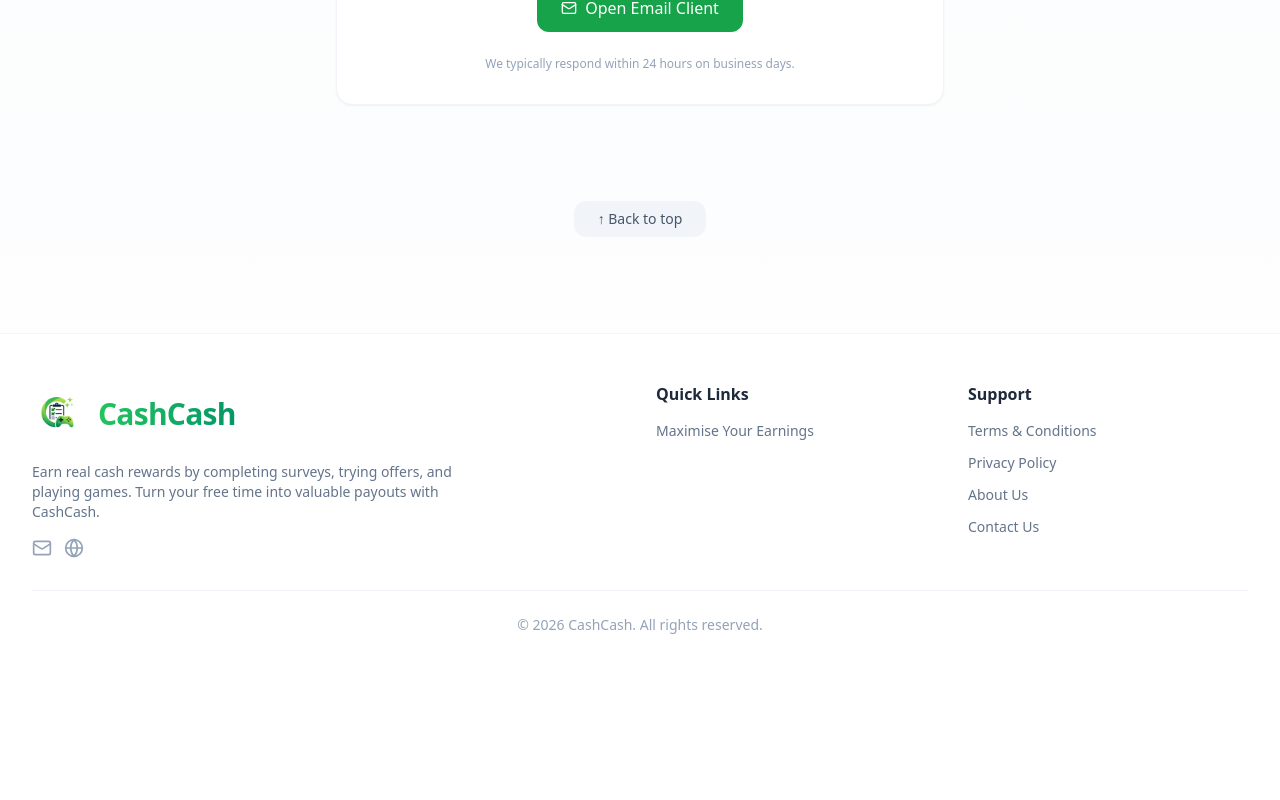
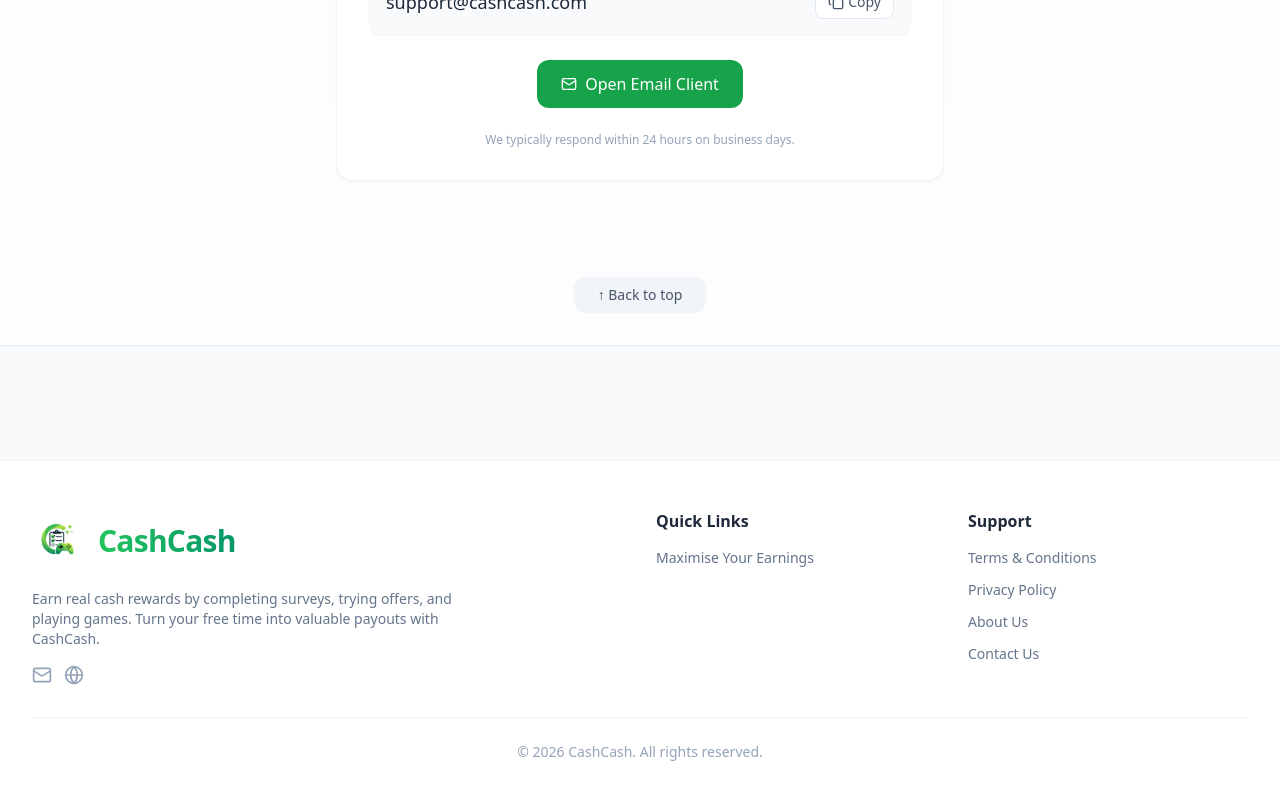
Before and after one commit to vikrantpahwa0/andha-paisa, a React (Vite) app in the folder andha-paisa/: page /contact-us in a window 1280 px wide. Shown: the part 806-1606 px from the top of the page. Before the commit the page ends 1489 px from the top, so only its background shows below. Built offline with nearby package versions, Linux system fonts and the light colour scheme; no server answers.

Commit message:
header and footer banners

```diff
--- /dev/null
+++ b/andha-paisa/src/components/ad-components/footer-banner.jsx
@@ -0,0 +1,79 @@
+// src/components/ad-components/FooterBanner.jsx
+import { useEffect, useRef, useState } from "react";
+
+export default function FooterBanner() {
+  const bannerRef = useRef(null);
+  const loaded = useRef(false);
+  const [isMobile, setIsMobile] = useState(false);
+
+  // Check screen size
+  useEffect(() => {
+    const checkMobile = () => {
+      setIsMobile(window.innerWidth <= 768);
+    };
+    checkMobile();
+    window.addEventListener('resize', checkMobile);
+    return () => window.removeEventListener('resize', checkMobile);
+  }, []);
+
+  // Load footer banner ad
+  useEffect(() => {
+    if (loaded.current) return;
+    if (!bannerRef.current) return;
+
+    const isMobileDevice = window.innerWidth <= 768;
+
+    const script = document.createElement("script");
+
+    if (isMobileDevice) {
+      script.src = "https://www.highperformanceformat.com/666294eb6c5aa819b9902f1956c425cc/invoke.js";
+    } else {
+      script.src = "https://www.highperformanceformat.com/fc742c6dceb14fd146a6494ce8a0049a/invoke.js";
+    }
+    script.async = true;
+
+    const config = document.createElement("script");
+    if (isMobileDevice) {
+      config.text = `
+        atOptions = {
+          'key' : '666294eb6c5aa819b9902f1956c425cc',
+          'format' : 'iframe',
+          'height' : 50,
+          'width' : 320,
+          'params' : {}
+        };
+      `;
+    } else {
+      config.text = `
+        atOptions = {
+          'key' : 'fc742c6dceb14fd146a6494ce8a0049a',
+          'format' : 'iframe',
+          'height' : 90,
+          'width' : 728,
+          'params' : {}
+        };
+      `;
+    }
+
+    bannerRef.current.appendChild(config);
+    bannerRef.current.appendChild(script);
+    loaded.current = true;
+
+    console.log("Footer banner loaded:", isMobileDevice ? "320x50 (mobile)" : "728x90 (desktop)");
+  }, [isMobile]);
+
+  return (
+    <div className="w-full bg-gray-50 py-3 flex justify-center border-t border-slate-200">
+      <div
+        ref={bannerRef}
+        style={{
+          width: isMobile ? '320px' : '728px',
+          minHeight: isMobile ? '50px' : '90px',
+          display: 'flex',
+          justifyContent: 'center',
+          alignItems: 'center'
+        }}
+      />
+    </div>
+  );
+}
--- a/andha-paisa/src/components/static/footer.jsx
+++ b/andha-paisa/src/components/static/footer.jsx
@@ -1,9 +1,15 @@
 import { Link } from "react-router-dom";
-import { Coins, Mail, Globe } from "lucide-react";
+import { Mail, Globe } from "lucide-react";
+import FooterBanner from "../ad-components/footer-banner";
 
 export default function Footer() {
   return (
-    <footer className="bg-white border-t border-slate-100 mt-16">
+    <>
+      {/* Banner Ad Below Footer */}
+      <FooterBanner />
+
+      {/* Footer */}
+      <footer className="bg-white border-t border-slate-100">
         <div className="max-w-7xl mx-auto px-4 sm:px-6 lg:px-8 py-12">
           <div className="grid grid-cols-1 md:grid-cols-4 gap-8">
             {/* Brand Column - CashCash */}
@@ -14,7 +20,6 @@ export default function Footer() {
                   alt="CashCash Logo"
                   className="w-16 h-16 object-contain scale-110 -ml-1"
                 />
-
                 <span className="text-3xl font-bold tracking-tight bg-gradient-to-r from-green-500 to-emerald-600 bg-clip-text text-transparent">
                   CashCash
                 </span>
@@ -78,5 +83,6 @@ export default function Footer() {
           </div>
         </div>
       </footer>
+    </>
   );
 }
--- a/andha-paisa/src/components/static/header.jsx
+++ b/andha-paisa/src/components/static/header.jsx
@@ -1,6 +1,7 @@
 import { useState } from "react";
 import { Link, useNavigate, useLocation } from "react-router-dom";
 import { Coins, Menu, X } from "lucide-react";
+import HeaderBanner from "../ad-components/468x60-home";
 
 export default function Header() {
   const [isMenuOpen, setIsMenuOpen] = useState(false);
@@ -14,13 +15,11 @@ export default function Header() {
     closeMenu();
 
     if (location.pathname === "/") {
-      // Already on homepage - just scroll
       const element = document.getElementById(sectionId);
       if (element) {
         element.scrollIntoView({ behavior: "smooth", block: "start" });
       }
     } else {
-      // Navigate to homepage first, then scroll after page loads
       navigate("/", { state: { scrollTo: sectionId } });
     }
   };
@@ -33,6 +32,10 @@ export default function Header() {
   ];
 
   return (
+    <>
+      {/* Top Banner Ad - Below header */}
+      <HeaderBanner />
+
       <header className="bg-white border-b border-slate-100 sticky top-0 z-50 shadow-sm">
         <div className="max-w-7xl mx-auto px-4 sm:px-6 lg:px-8">
           <div className="flex justify-between items-center py-2">
@@ -46,7 +49,6 @@ export default function Header() {
                 alt="CashCash"
                 className="w-16 h-16 md:w-20 md:h-20 object-contain scale-110 -ml-1 transition-transform duration-200 group-hover:scale-[1.15]"
               />
-
               <span className="text-xl sm:text-3xl font-bold tracking-tight bg-gradient-to-r from-green-500 to-emerald-600 bg-clip-text text-transparent whitespace-nowrap">
                 CashCash
               </span>
@@ -140,5 +142,6 @@ export default function Header() {
           )}
         </div>
       </header>
+    </>
   );
 }
--- a/andha-paisa/src/pages/static/home-page.jsx
+++ b/andha-paisa/src/pages/static/home-page.jsx
@@ -82,8 +82,6 @@ export default function HomePage() {
       <Header />
 
       <main>
-        {/* Top Banner Ad 468x60 - Homepage specific component */}
-        <HomeTopBanner />
 
         {/* Hero Section */}
         <section className="relative overflow-hidden">
```
Lines whose indentation alone changed are shown as unchanged.
